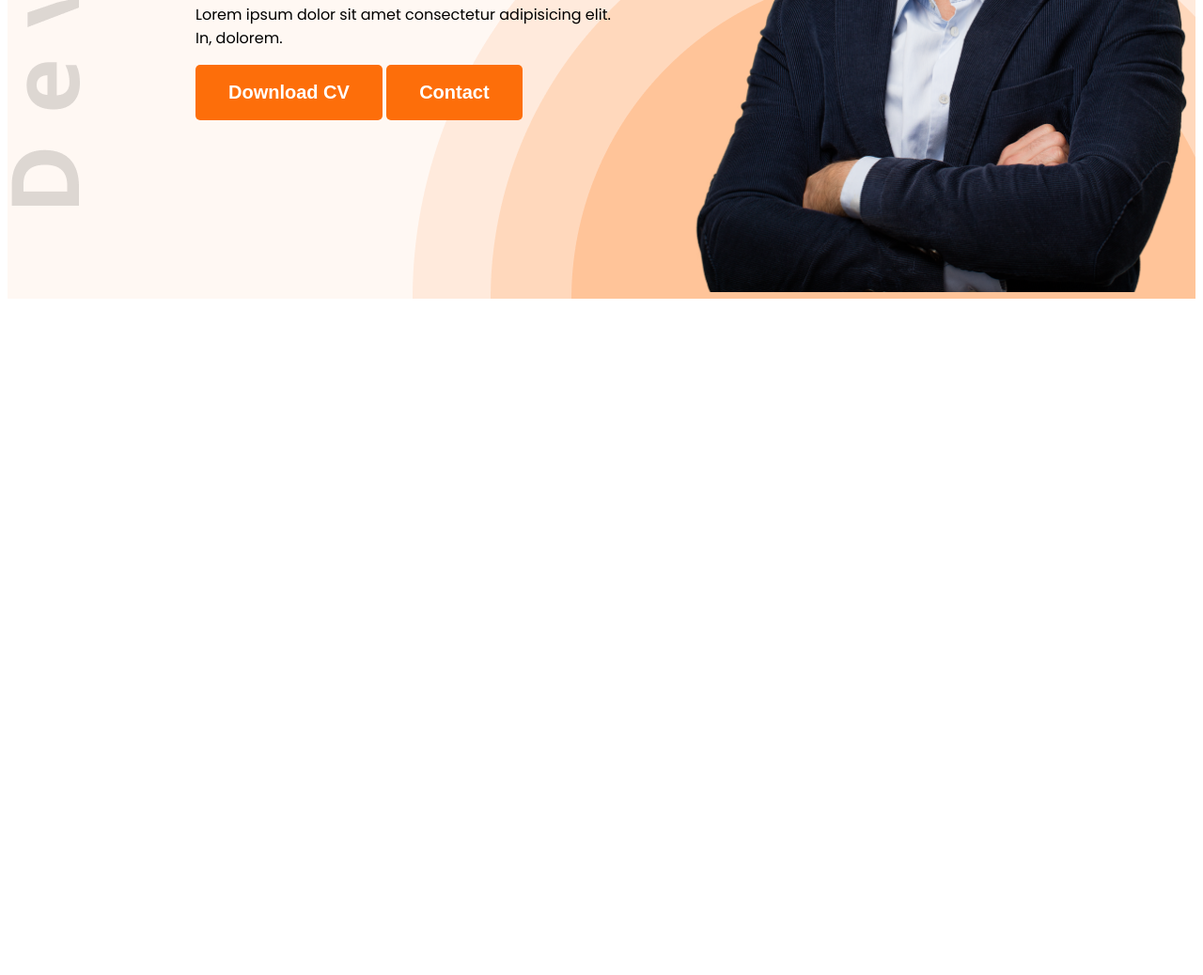
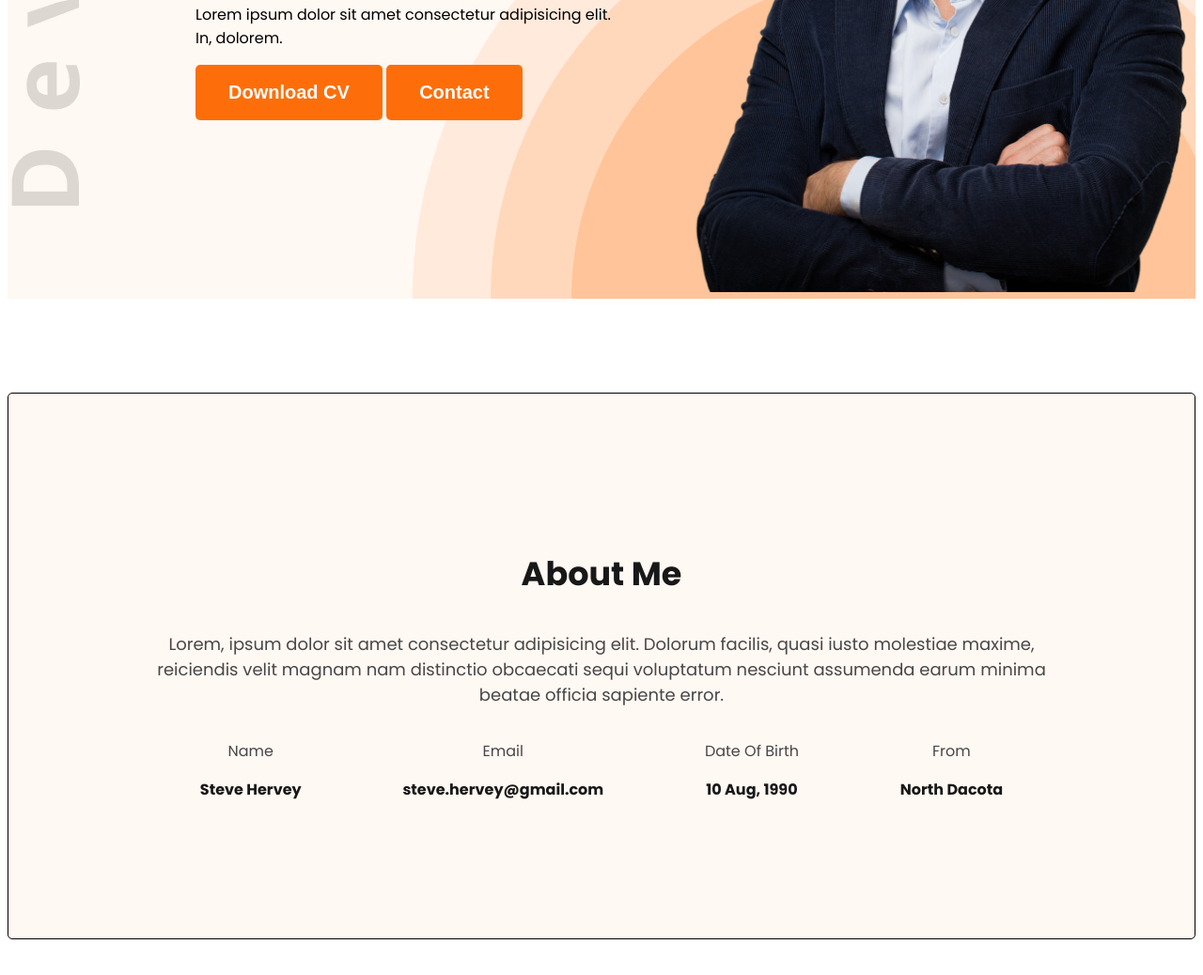
Before and after one commit to mehedi-hasan22/restart_portfolio, a plain HTML site: page index.html in a window 1280 px wide. Shown: the part 552-1590 px from the top of the page at 94% size. Before the commit the page ends 878 px from the top, so only its background shows below. Drawn offline with Linux system fonts and the light colour scheme.

Commit message:
added about

```diff
--- a/index.html
+++ b/index.html
@@ -12,7 +12,7 @@
 </head>
 
 <body class="poppins-regular">
-    <header class="header">
+    <header class="header bg-color">
         <nav class="navbar">
             <div class="nav-name">
                 <h3>Ste<span class="secondery-color">v</span>e</h4>
@@ -37,8 +37,33 @@
         </div>
     </header>
     <main>
-        <div class="about">
-
+        <div class="about bg-color">
+            <div class="about-text">
+                <h3 class="about-me dark-1">About Me</h3>
+                <p class="about-description dark-2">Lorem, ipsum dolor sit amet consectetur adipisicing elit. Dolorum
+                    facilis,
+                    quasi iusto molestiae
+                    maxime, reiciendis velit magnam nam distinctio obcaecati sequi voluptatum nesciunt assumenda earum
+                    minima beatae officia sapiente error.</p>
+            </div>
+            <div class="about-info">
+                <div class="informations">
+                    <p class="info-title dark-2">Name</p>
+                    <p class="info-description dark-1">Steve Hervey</p>
+                </div>
+                <div class="informations">
+                    <p class="info-title dark-2">Email</p>
+                    <p class="info-description dark-1">steve.hervey@gmail.com</p>
+                </div>
+                <div class="informations">
+                    <p class="info-title dark-2">Date Of Birth</p>
+                    <p class="info-description dark-1">10 Aug, 1990</p>
+                </div>
+                <div class="informations">
+                    <p class="info-title dark-2">From</p>
+                    <p class="info-description dark-1">North Dacota</p>
+                </div>
+            </div>
         </div>
     </main>
 </body>
--- a/style.css
+++ b/style.css
@@ -8,6 +8,10 @@ a {
     font-family: "Poppins", sans-serif;
     font-weight: 400;
     font-style: normal;
+}
+
+.bg-color {
+    background-color: #fff8f3;
 }
 
 .dark-1 {
@@ -45,7 +49,6 @@ a {
     background-image: url("./images/developer.png"), url("./images/header_bg.png");
     background-position: top left, bottom right;
     background-repeat: no-repeat;
-    background-color: #fff8f3;
 }
 
 /* navigation bar */
@@ -115,3 +118,35 @@ a {
 
 
 /* about styles */
+
+.about {
+    text-align: center;
+    max-width: 1100px;
+    max-height: 550px;
+    border: 1px solid black;
+    border-radius: 5px;
+    margin: 100px auto;
+    padding: 130px 150px 130px 150px;
+}
+
+.about-me {
+    font-size: 35px;
+    font-weight: bold;
+}
+
+.about-description {
+    font-size: 18px;
+}
+
+.about-info {
+    display: flex;
+    justify-content: space-around;
+}
+
+.info-description {
+    font-weight: 700;
+}
+
+.info-description .info-title {
+    font-size: 20px;
+}
```
